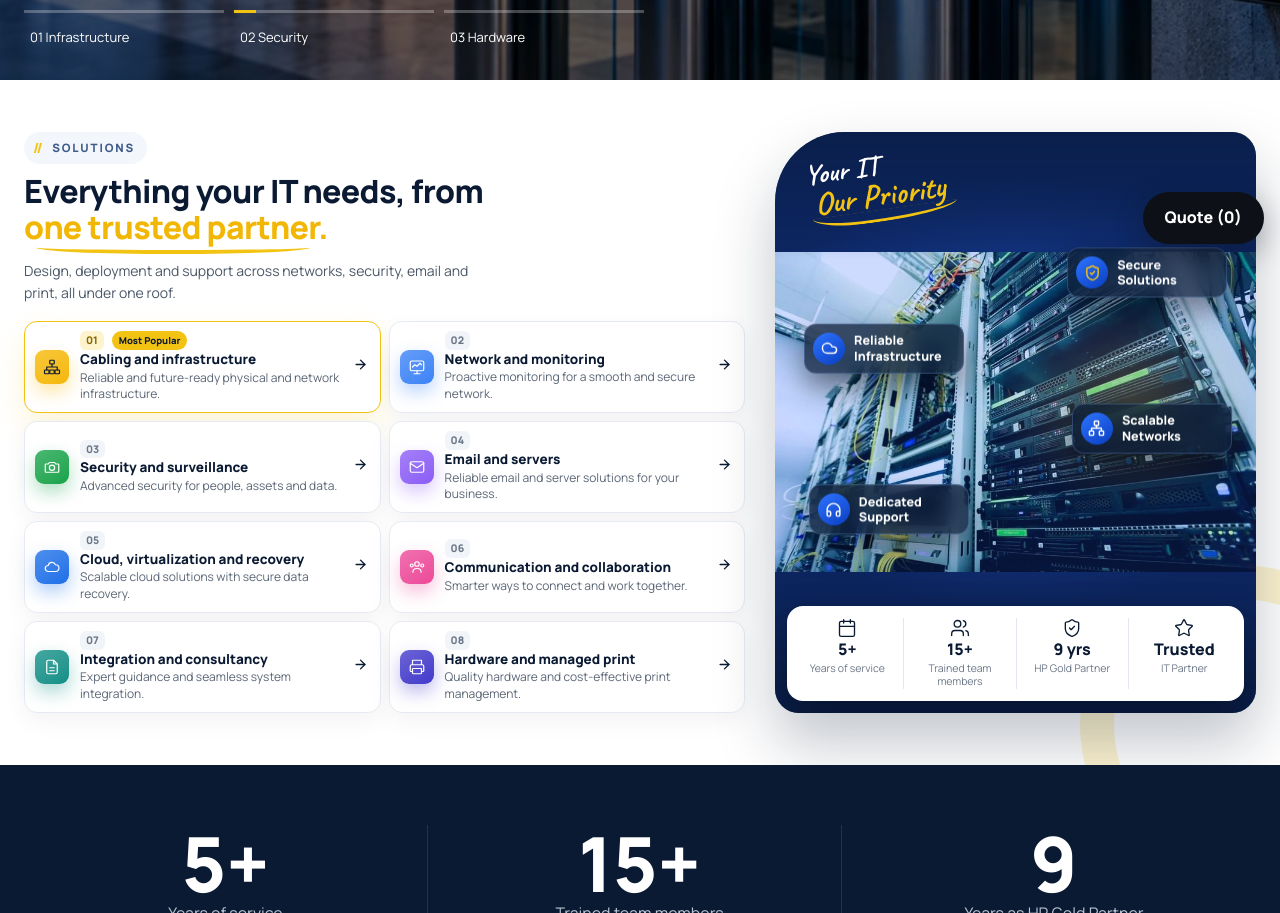
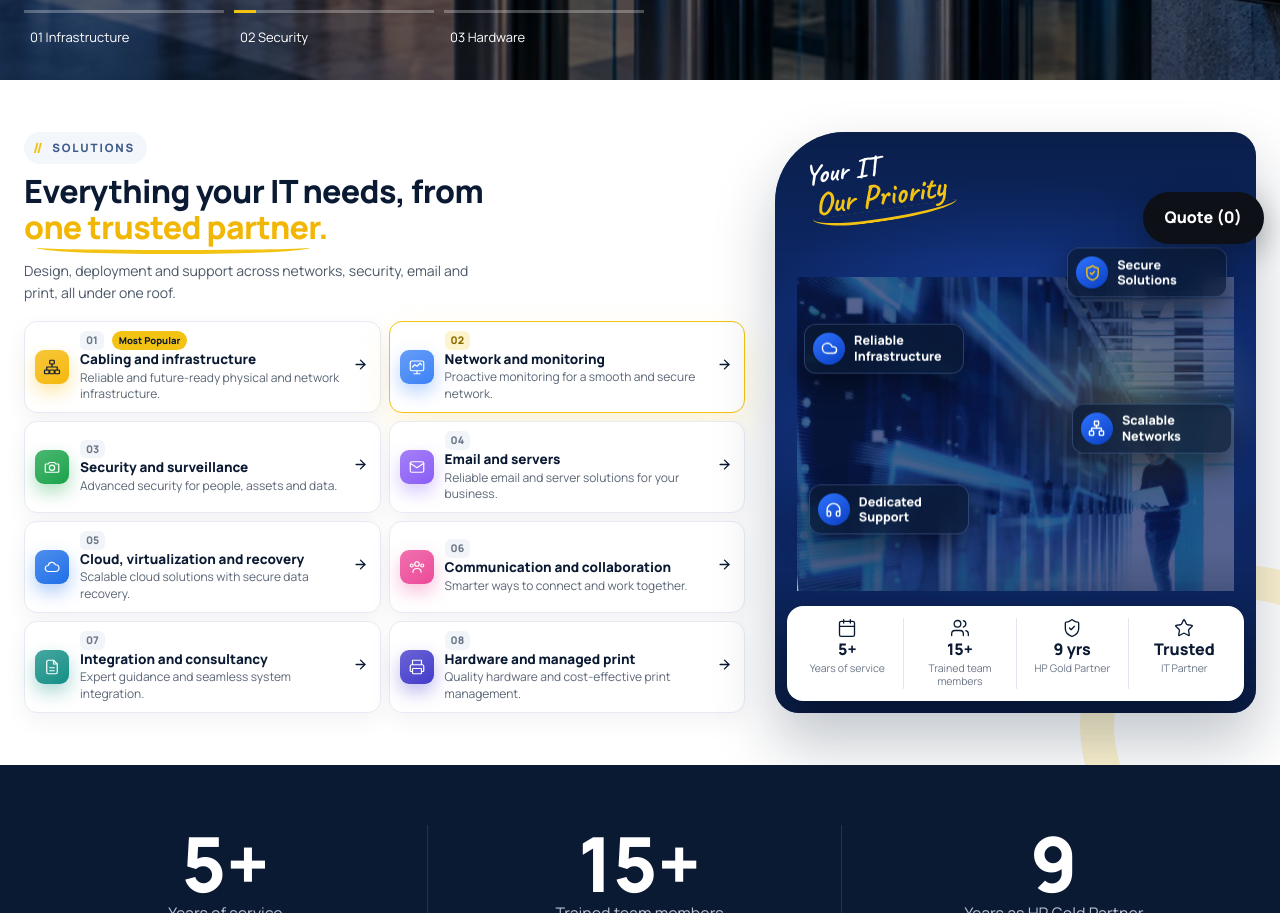
Before and after one commit to JithinJohn-vj/Knock-IT, a Next.js app: page / in a window 1280 px wide. Shown: the part 540-1453 px from the top of the page. Built offline with nearby package versions, Linux system fonts and the light colour scheme.

Commit message:
Solutions panel: a different photo for each solution

```diff
--- a/components/SolutionsGrid.tsx
+++ b/components/SolutionsGrid.tsx
@@ -1,5 +1,6 @@
+'use client'
 import Link from 'next/link'
-import type { ReactNode } from 'react'
+import { useEffect, useState, type ReactNode } from 'react'
 import data from '@/content/solutions.json'
 
 // Home "Solutions": numbered solution cards on the left, server-room showcase panel on the right.
@@ -33,6 +34,18 @@ const blurbs = [
   'Quality hardware and cost-effective print management.',
 ]
 
+// Panel photo for each solution, same order as content/solutions.json.
+const photos = [
+  { src: '/images/racks.jpg', alt: 'Patched network rack' },
+  { src: '/images/net.jpg', alt: 'Engineer monitoring a data center' },
+  { src: '/images/cctv.jpg', alt: 'CCTV cameras and recorder' },
+  { src: '/images/servroom.jpg', alt: 'Business servers' },
+  { src: '/images/storsrv.jpg', alt: 'Storage and backup systems' },
+  { src: '/images/commmain.jpg', alt: 'IP phones and headsets' },
+  { src: '/images/plan.jpg', alt: 'Consultants planning a project', fill: true },
+  { src: '/images/hwslide.jpg', alt: 'Office computers and printers' },
+]
+
 const chips = [
   { k: 'a', icon: I.shield, label: 'Secure Solutions' },
   { k: 'b', icon: I.cloud, label: 'Reliable Infrastructure' },
@@ -51,8 +64,18 @@ const { solutions } = data
 const n = solutions.length
 
 export default function SolutionsGrid() {
+  const [cur, setCur] = useState(0)
+  const [hover, setHover] = useState(false)
+
+  // Cycle through the solutions; hovering the section pauses it.
+  useEffect(() => {
+    if (hover || matchMedia('(prefers-reduced-motion:reduce)').matches) return
+    const t = setTimeout(() => setCur((c) => (c + 1) % n), 5000)
+    return () => clearTimeout(t)
+  }, [cur, hover])
+
   return (
-    <div className="sec sgx">
+    <div className="sec sgx" onMouseEnter={() => setHover(true)} onMouseLeave={() => setHover(false)}>
       <div className="w sgg">
         <div className="sgl">
           <div className="sgh rv">
@@ -62,7 +85,7 @@ export default function SolutionsGrid() {
           </div>
           <div className="sgc rv">
             {solutions.map((x, k) => (
-              <Link key={x.title} className={'sgk sgk' + k + (k === 0 ? ' top' : '')} href={k === n - 1 ? '/products' : `/solutions?hl=${k}`}>
+              <Link key={x.title} className={'sgk sgk' + k + (k === cur ? ' top' : '')} href={k === n - 1 ? '/products' : `/solutions?hl=${k}`} onMouseEnter={() => setCur(k)} onFocus={() => setCur(k)}>
                 <em className="sgi" dangerouslySetInnerHTML={{ __html: x.icon }} />
                 <span className="sgb">
                   <span className="sgn"><small>0{k + 1}</small>{k === 0 && <mark>Most Popular</mark>}</span>
@@ -76,7 +99,11 @@ export default function SolutionsGrid() {
         </div>
 
         <div className="sgp rv">
-          <img loading="lazy" decoding="async" src="/images/racks.jpg" alt="Server racks in a data room" />
+          <div className="sgm">
+            {photos.map((ph, k) => (
+              <img key={ph.src} loading="lazy" decoding="async" src={ph.src} alt={k === cur ? ph.alt : ''} aria-hidden={k !== cur} className={(k === cur ? 'on' : '') + (ph.fill ? ' fill' : '')} />
+            ))}
+          </div>
           <i className="sgo" aria-hidden="true" />
           <div className="sgs" aria-hidden="true"><span>Your IT</span><span>Our Priority</span></div>
           <ul className="sgf">
```
Also changed, not shown: app/globals.css.
